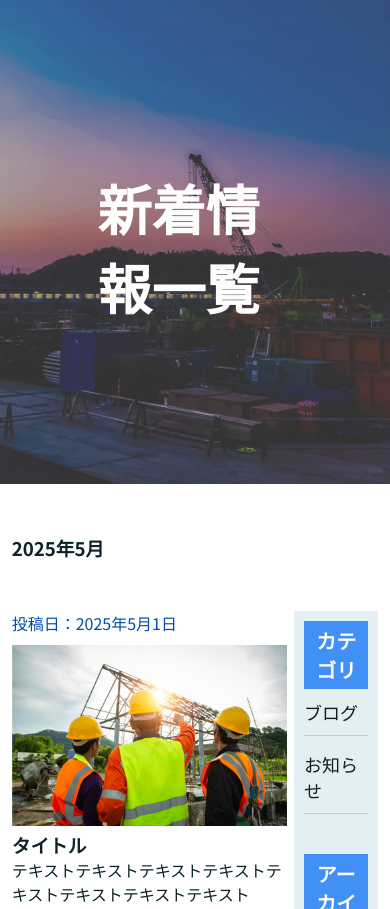
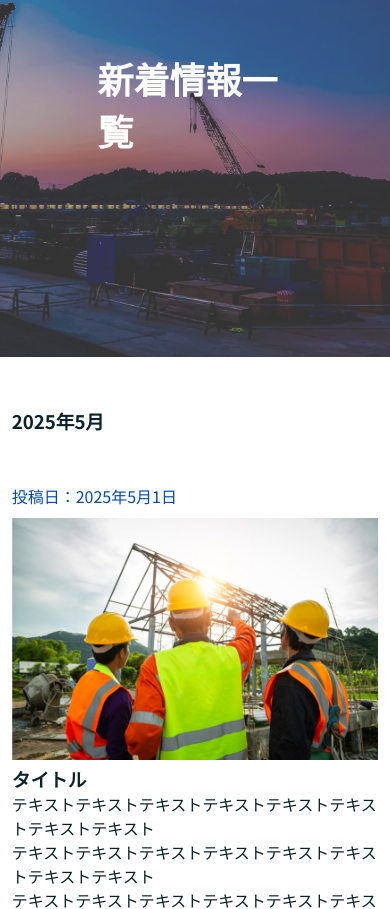
Before and after one commit to takikojikyo/webwork, a plain HTML site: page archive.html in a window 390 px wide. Shown: the part 224-1133 px from the top of the page. Drawn offline with Linux system fonts and the light colour scheme; some packages are replaced by stand-ins of ours.

Commit message:
Add files via upload

```diff
--- a/css/style.css
+++ b/css/style.css
@@ -868,6 +868,30 @@ footer img{
 }
 
 
+/* ----------------------------------------
+news_achive
+---------------------------------------- */
+.newsachive_title{
+  height: 60vh;
+}
+
+.newsachive_title h2{
+font-size: 36px;
+transform: translate(-50%,-50%);
+}
+.newsachive_box{
+  flex-direction: column;
+}
+.newsachive_list{
+  width:100%;
+}
+
+.achive_tag{
+  width: 100%;
+}
+
+
+
 }
 
 @media(max-width:500px){
```
